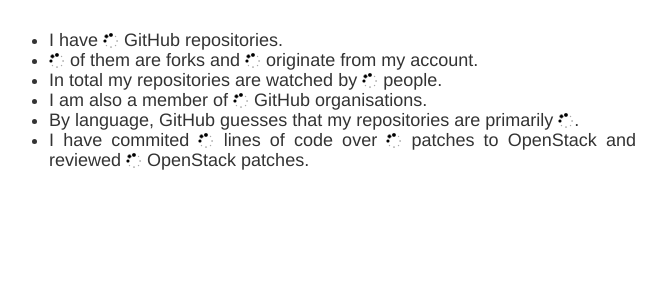
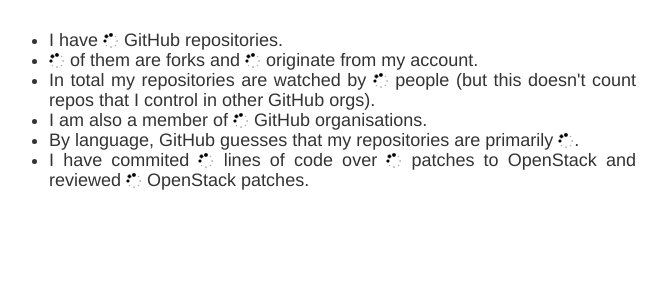
Before and after one commit to d0ugal/dm, a Python web app: template dm/templates/code.html in a window 1280 px wide. Shown: the part 41-341 px from the top of the page, without its empty margins (310-977 px from the left). Run offline with Jinja, Linux system fonts and the light colour scheme; the template is opened without the code that fills it, so the values that code supplies are empty; some libraries are stand-ins or nearby versions; some web fonts are replaced.

Commit message:
Improve wording

```diff
--- a/dm/templates/code.html
+++ b/dm/templates/code.html
@@ -32,7 +32,8 @@
             </li>
             <li>
                 In total my repositories are watched by <span class="stats watchers-count">
-                <img src="/theme/img/28-1.gif"/></span> people.
+                <img src="/theme/img/28-1.gif"/></span> people (but this doesn't
+                count repos that I control in other GitHub orgs).
             </li>
             <li>
                 I am also a member of <span class="stats org-count">
```
